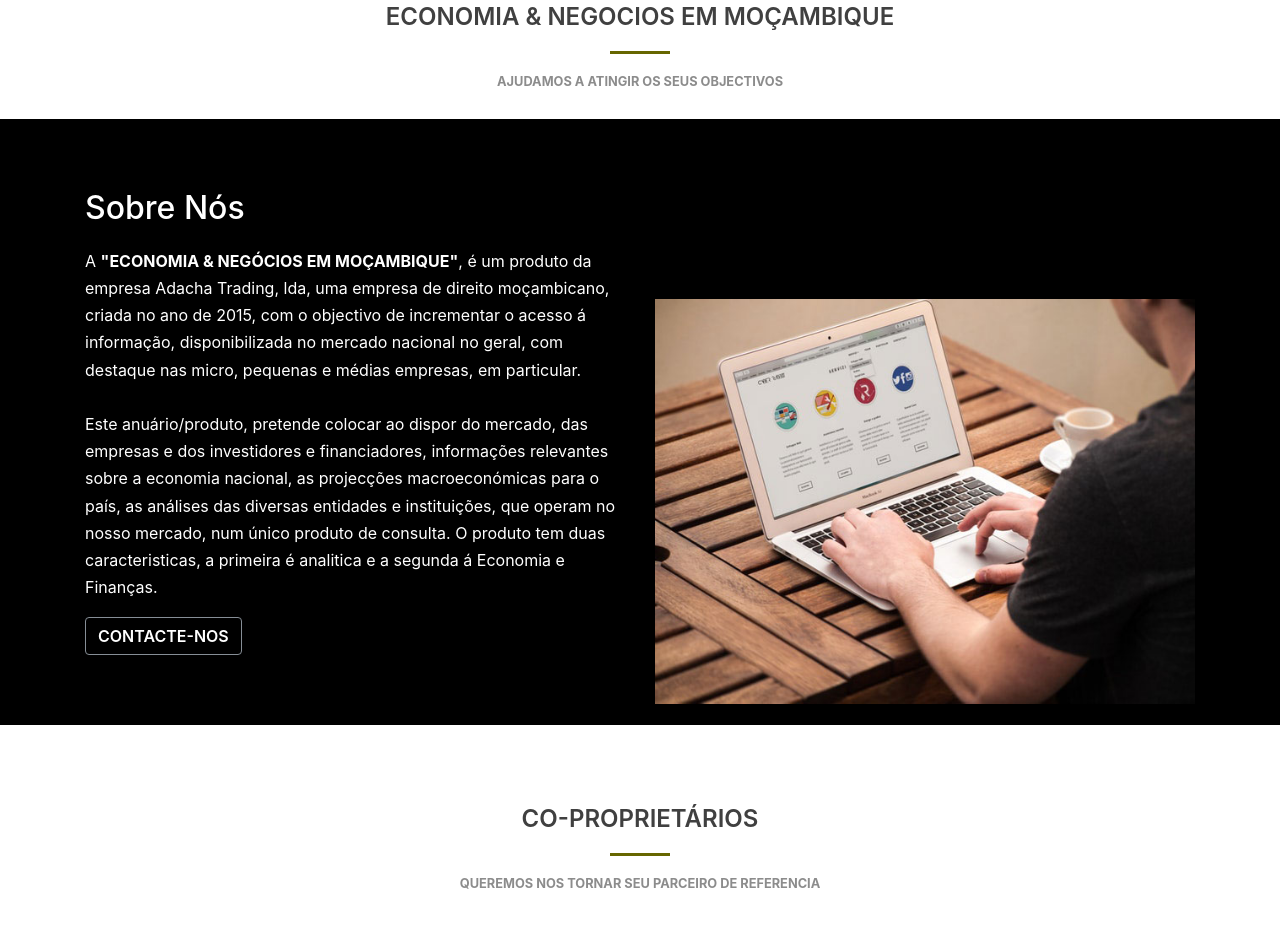
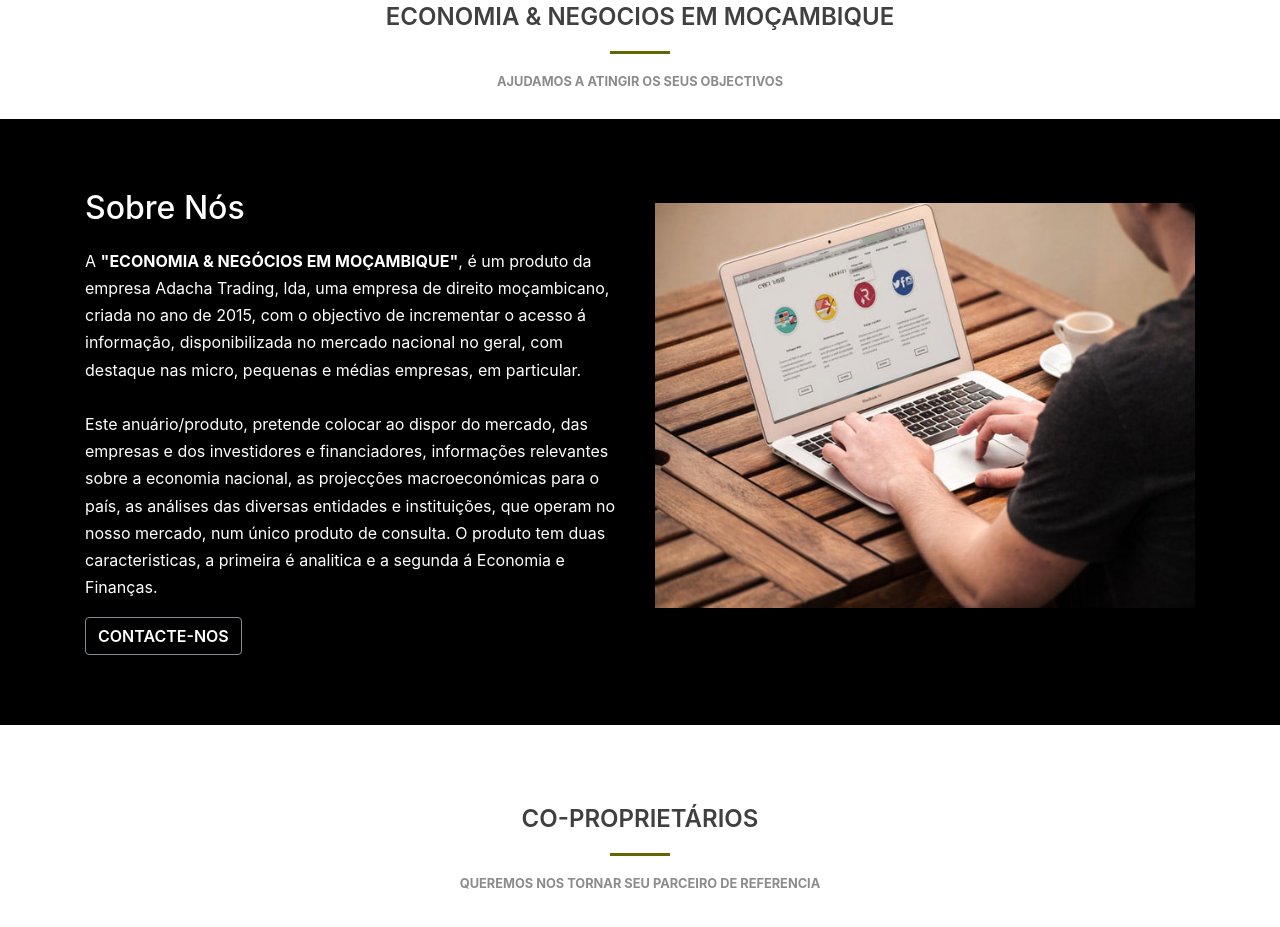
Before and after one commit to ingundela/economia, a plain HTML site: page index.html in a window 1280 px wide. Shown: the part 1426-2353 px from the top of the page. Drawn offline with nearby package versions, Linux system fonts and the light colour scheme; a script that the page names is missing.

Commit message:
Update main.css

```diff
--- a/css/main.css
+++ b/css/main.css
@@ -206,14 +206,16 @@ p{
 	margin-bottom: 20px;
 	font-size: 2em;
 }
+.img-fluid {
+    max-width: 100%;
+    height: auto;
+    margin-top: 4rem;
+}
 .aboutus .btn{
 	font-size: 1rem;
 	color: #fff;
 	font-weight: 600;
 	text-transform: uppercase;
-}
-.aboutus .businessimg{
-	margin-top: 10rem;
 }
 /*--Proprietarios--*/
 .proprietarios{
```
